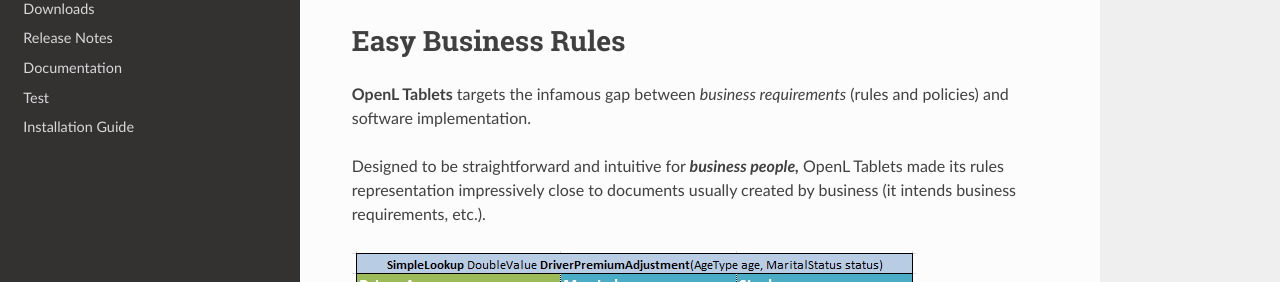
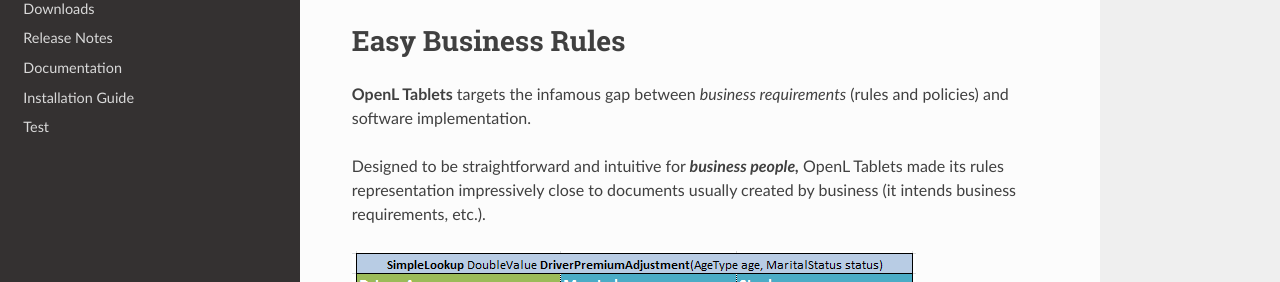
Before and after one commit to WWmonster/MarkdownTest, an MkDocs documentation site: the page built from docs/index.md, in a window 1280 px wide. Shown: the part 305-587 px from the top of the page. Built offline with MkDocs 1.6.1, drawn with Linux system fonts in a browser that asks for light colours; nearby versions of some CDN libraries; part of the change alters nothing that is shown.

```diff
--- a/mkdocs.yml
+++ b/mkdocs.yml
@@ -10,8 +10,8 @@ nav:
         - Downloads: downloads.md
         - Release Notes: releasenotes.md
         - Documentation: documentation.md
+        - Installation Guide: installationguide.md
         - Test: 'test/test01.md'
-        - Installation Guide: installationguide.md
 theme: readthedocs
 
 markdown_extensions:
```
